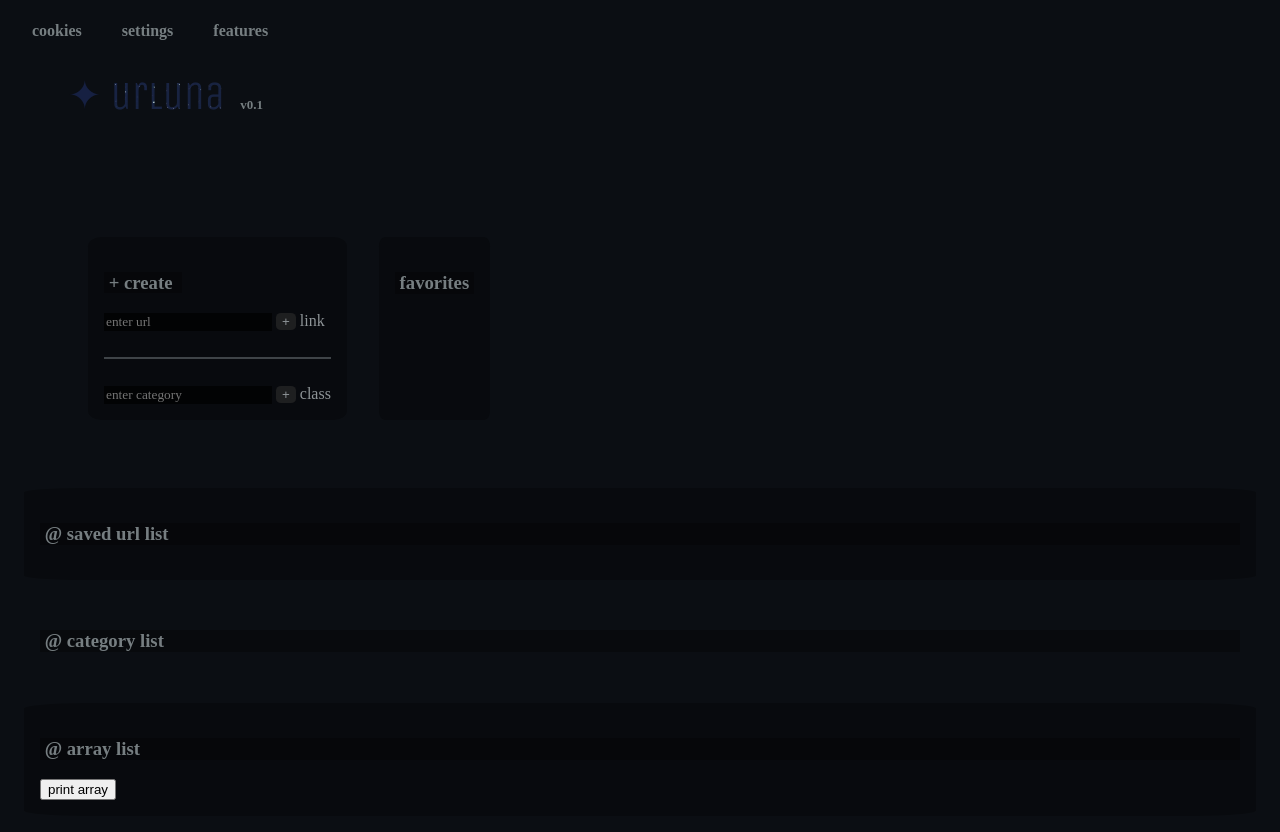
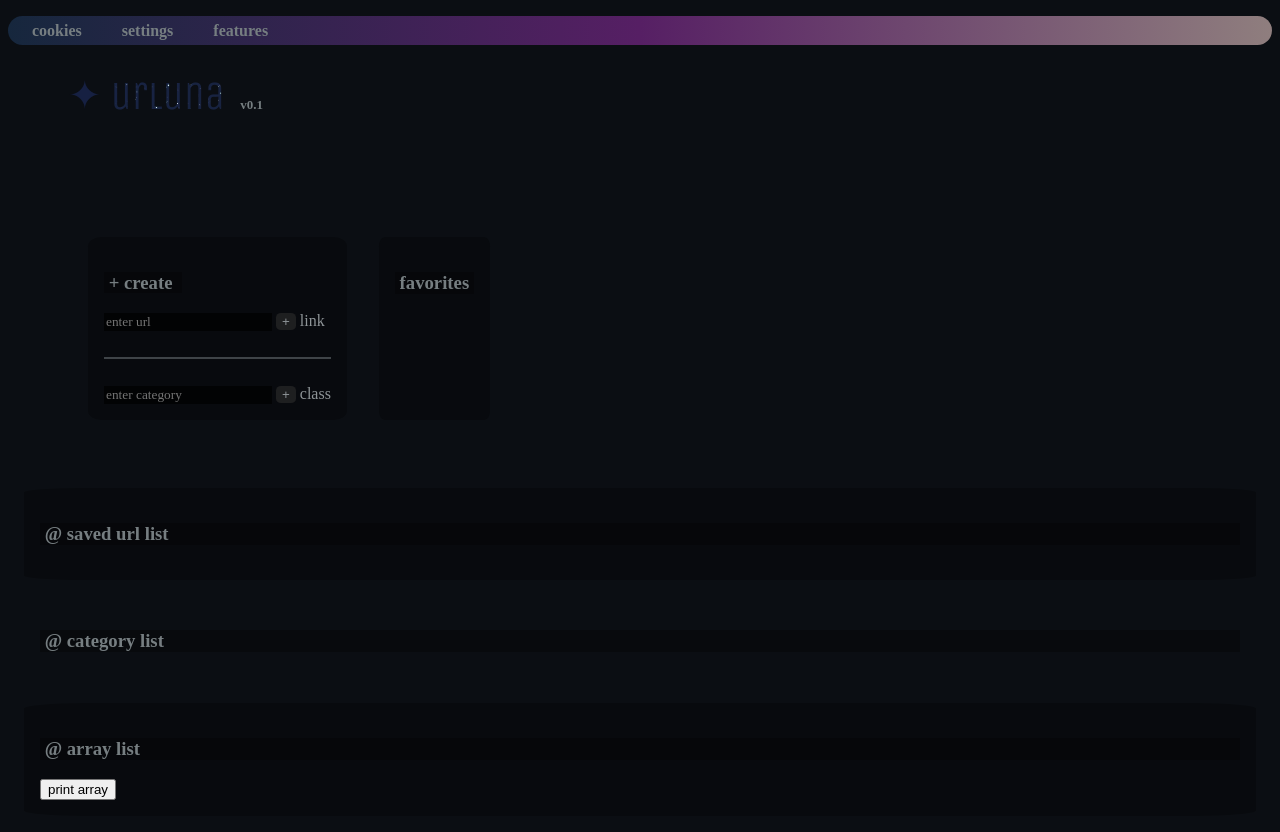
Before and after one commit to ykcaj-i/urlfolio, a plain HTML site: page src/index.html in a window 1280 px wide. Drawn offline with nearby package versions, Linux system fonts and the light colour scheme; a web font is replaced by a local one.

Commit message:
navbar css change

```diff
--- a/src/css/styles.css
+++ b/src/css/styles.css
@@ -22,7 +22,9 @@ body{
   display:flex;
   justify-content: left;
   cursor: pointer;
-  background-color: transparent; /*rgba(0, 0, 0, 0.041)*/
+  background-color: rgb(108, 108, 173); /*rgba(0, 0, 0, 0.041)*/
+  background-image: linear-gradient(to right, rgb(22, 39, 61), rgb(86, 31, 100), rgb(143, 126, 126));
+  border-radius: 25px;
   padding: 0.25em;
   padding-top: 0.35em;
   padding-bottom: 0.35em;
@@ -42,9 +44,9 @@ body{
 }
 
 .lol:hover{
-
   transition: all ease 0.75s;
   color: rgb(212, 215, 221);
+
 }
 
 
--- a/src/css/zel_icon.css
+++ b/src/css/zel_icon.css
@@ -27,7 +27,7 @@ https://wallpapersok.com/images/hd/dark-blue-galaxy-in-space-iphone-77ulr6vs3pcq
     background-clip: text;
     -webkit-background-clip: text;
     -webkit-text-fill-color: transparent;
-    animation: animate-background 10s infinite alternate linear;
+    animation: animate-background 20s infinite alternate linear;
 }
 
 /*
@@ -81,7 +81,7 @@ https://wallpapersok.com/images/hd/dark-blue-galaxy-in-space-iphone-77ulr6vs3pcq
 #titleSpan:hover > #star{
     transform: rotate(180deg);
     transition: 1.25s ease;
-    color: rgb(70, 80, 110);
+    color: rgb(79, 90, 124);
 
     /*
     background-color:rgb(19, 30, 59);
--- a/src/index.html
+++ b/src/index.html
@@ -30,7 +30,7 @@
         <h1 id ="title">
             <span id = "titleSpan">
                 <font id = "star" >✦</font>
-                <font id = "zel" class = "gradient-text">urluna</font>
+                <font id = "zel" class = "gradient-text">urLuna</font>
 
             </span>
             <font style = "font-family: reddit mono; font-size: small; font-weight: bold;">&nbsp; v0.1</font>
```
